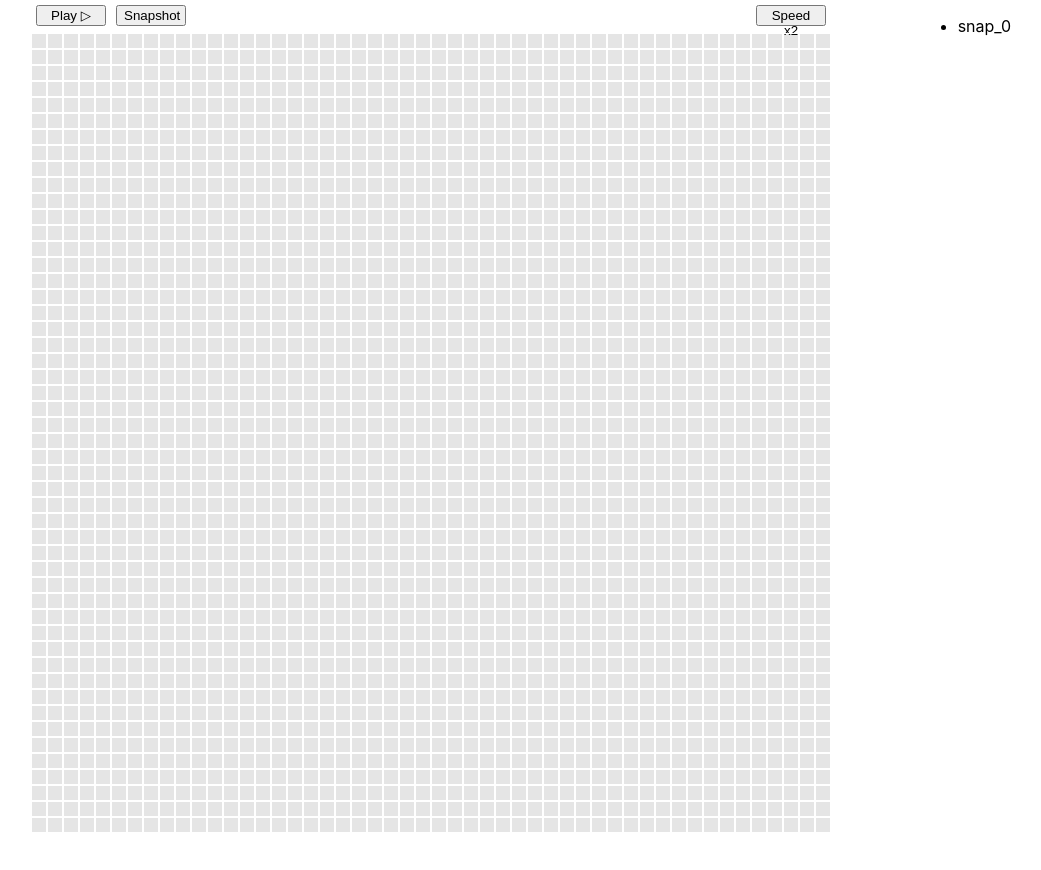
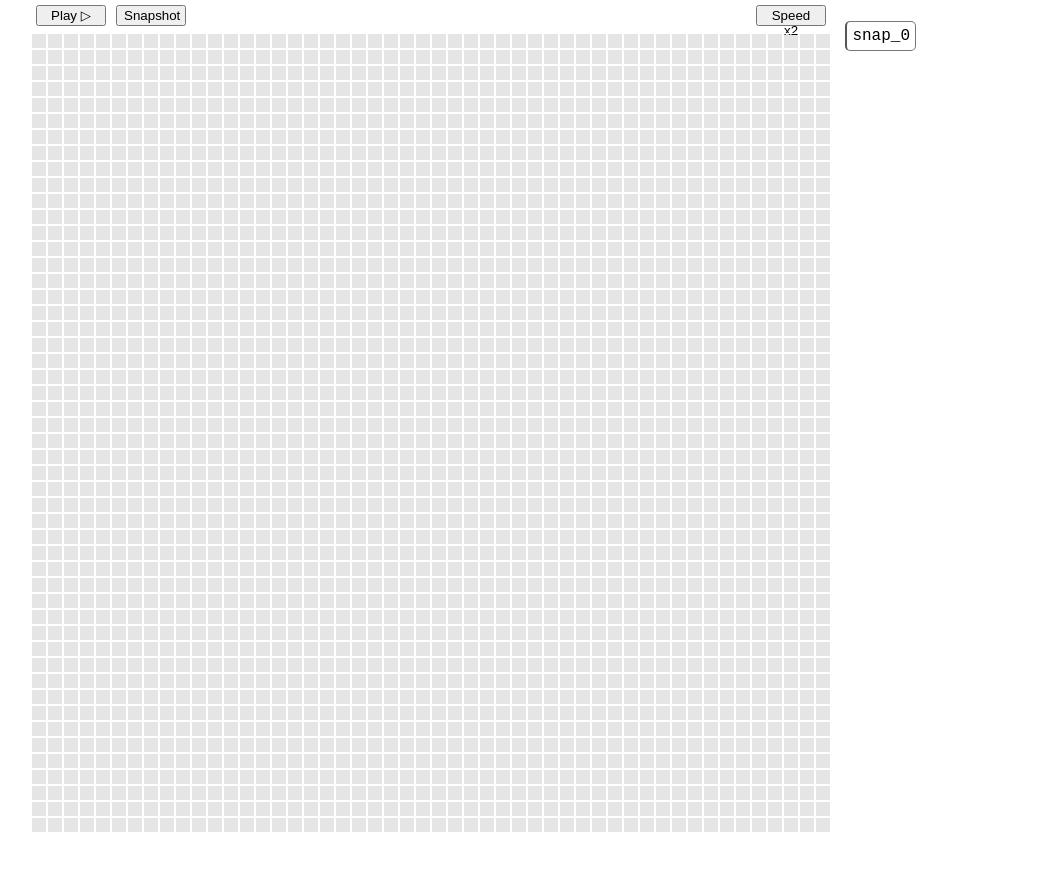
Before and after one commit to Fles/game-of-life-jc, a React (Create React App) app: page / in a window 1280 px wide. Shown: the top 870 px of the page, without its empty margins (209-1250 px from the left). Built offline with nearby package versions, Linux system fonts and the light colour scheme.

Commit message:
feat: style snapshot items

```diff
--- a/src/Sidebar.tsx
+++ b/src/Sidebar.tsx
@@ -10,9 +10,18 @@ interface SidebarProps {
 
 const Sidebar: React.FunctionComponent<SidebarProps> = React.memo(props => {
   return (
-    <ul style={{ position: "absolute", right: 60, top: 0 }}>
+    <ul
+      style={{
+        position: "absolute",
+        right: 150,
+        top: 0,
+        listStyleType: "none",
+        fontFamily: '"Courier New", Courier, monospace'
+      }}
+    >
       {props.snapshots.map((snapshot: any, i: number) => (
         <li
+          style={{ margin: 5, cursor: "pointer", border: "1px solid #777", padding: 5, borderRadius: 5, borderLeft: "2px solid #555" }}
           key={i}
           onClick={() => {
             updateUrlHash(snapshot);
```
